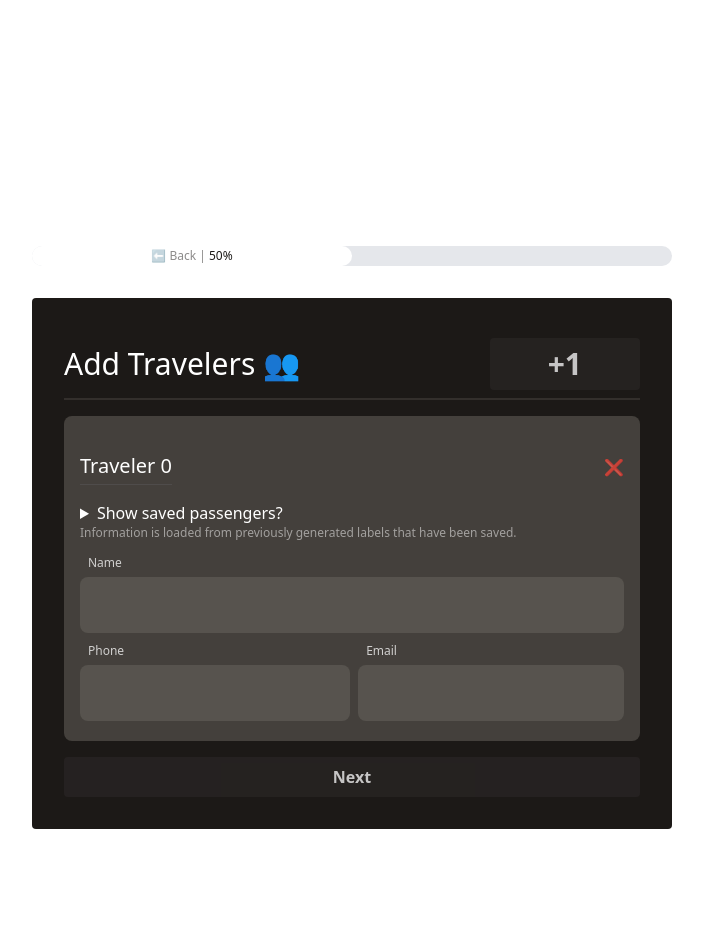
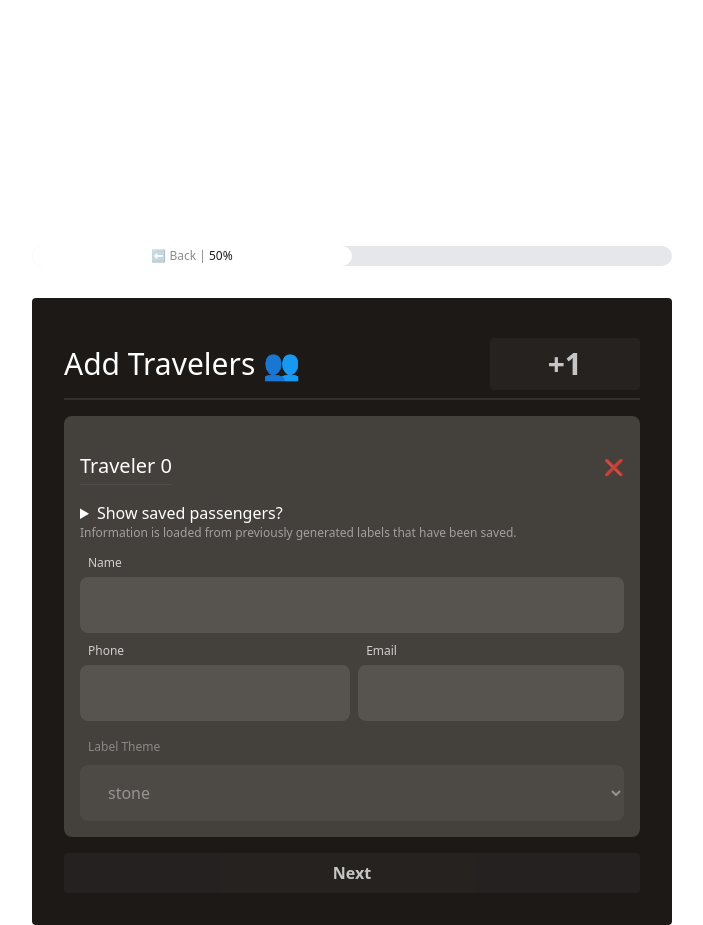
Before and after one commit to Zylops/Labellio, a SvelteKit app: page / in a window 1280 px wide. Both pictures are taken after typing "Sample", "Sample", "Sample" into the empty fields and a click on the button "Next". Shown: the whole page, without its empty margins (288-991 px from the left). Before the commit the page ends 829 px from the top, so only its background shows below. Built offline with nearby package versions, Linux system fonts and the light colour scheme.

Commit message:
Label Themes 🌈

```diff
--- a/src/app.postcss
+++ b/src/app.postcss
@@ -73,15 +73,15 @@ button, .button {
 
 .header {
     -webkit-print-color-adjust: exact;
-    @apply bg-stone-600 flex justify-between p-2 text-white
+    @apply flex justify-between p-2 text-white
 }
 
-.main, .footer {
-    @apply flex justify-between text-stone-600 p-6
+.main {
+    @apply flex justify-between p-6
 }
 
 .footer {
-    @apply place-items-end
+    @apply place-items-end flex justify-between p-6
 }
 
 .name, .flight-no {
--- a/src/lib/info.js
+++ b/src/lib/info.js
@@ -2,7 +2,10 @@ import { writable } from "svelte/store";
 
 export const infoStore = writable({
     flightInfo: {},
-    passengers: [{}],
+    passengers: [{
+        theme: 'stone'
+    }],
     tags: 1,
+    theme: 'stone',
     stage: 0
 });
--- /dev/null
+++ b/src/lib/themes.js
@@ -0,0 +1,24 @@
+export const rgb = {
+    "slate": "71-85-105",
+    "gray": "51-65-85",
+    "zinc": "82-82-91",
+    "neutral": "64-64-64",
+    "stone": "87-83-78",
+    "red": "220-38-38",
+    "orange": "153-27-27",
+    "amber": "217-119-6",
+    "yellow": "202-138-4",
+    "lime": "101-163-13",
+    "green": "22-163-74",
+    "emerald": "5-150-105",
+    "teal": "13-148-136",
+    "cyan": "14-116-144",
+    "sky": "7-89-133",
+    "blue": "37-99-235",
+    "indigo": "79-70-229",
+    "violet": "109-40-217",
+    "purple": "126-34-206",
+    "fuchsia": "192-38-211",
+    "pink": "219-39-119",
+    "rose": "225-29-72"
+}
--- a/src/routes/+page.svelte
+++ b/src/routes/+page.svelte
@@ -6,8 +6,6 @@
     import FromToSelector from './components/FromToSelector.svelte';
     import AddTravellers from './components/AddTravellers.svelte';
     import NumberOfBags from './components/NumberOfBags.svelte';
-
-    $infoStore.stage = 0;
 
     function goBack() {
         if ($infoStore.stage != 0) {
@@ -23,9 +21,6 @@
         let percent = Math.round(((num+1)/4)*100)
         return percent;
     }
-
-
-
 
 </script>
 
--- a/src/routes/components/AddTravellers.svelte
+++ b/src/routes/components/AddTravellers.svelte
@@ -1,12 +1,15 @@
 <script>
-  import { infoStore } from '$lib/info'
+    import { infoStore } from '$lib/info'
+    import { rgb } from '$lib/themes'
     import { onMount } from 'svelte';
 
-    $: passengers = [{name: '', phone: '', email: ''}];
+    let themes = Object.keys(rgb)
+
+    $: passengers = [{name: '', phone: '', email: '', theme: 'stone'}];
     $: saved = [];
 
     function addTraveler() {
-        passengers = [{name: '', phone: '', email: ''}, ...passengers]
+        passengers = [{name: '', phone: '', email: '', theme: 'stone'}, ...passengers]
     }
 
     function getPassengers() {
@@ -35,11 +38,11 @@
         infoStore.update((d) => {
             let copy = d;
             copy.passengers = passengers
-            copy.stage = 2;
             copy.passengers.forEach((p) => {
                 p.phone = p.phone.trim()
                 p.email = p.email.trim()
             })
+            copy.stage = 2;
             return copy
         })
     }
@@ -71,7 +74,11 @@
             <form class="mt-2">
                 <div class="flex justify-between place-items-center">
                     <h2 class="subtitle mb-2 mt-2">Traveler {passengers.indexOf(p)}</h2>
-                    <p on:click={() => {removePassenger(i)}} class="opacity-75 hover:opacity-100 cursor-pointer transition">❌</p>
+                    <div class="actions">
+                        <!-- svelte-ignore a11y-click-events-have-key-events -->
+                        <!-- svelte-ignore a11y-no-noninteractive-element-interactions -->
+                        <p on:click={() => {removePassenger(i)}} class="opacity-75 hover:opacity-100 cursor-pointer transition">❌</p>
+                    </div>
                 </div>
 
                 <details class="my-2">
@@ -102,6 +109,15 @@
                         <input type="email" bind:value={p.email} name="email">
                     </div>
                 </div>
+
+                <div class="theme mt-2">
+                    <label for="theme">Label Theme</label>
+                    <select name="theme" class="bg-{p.theme}-600 mt-2" bind:value={p.theme}>
+                        {#each themes as theme}
+                            <option class="bg-{theme}-600" value="{theme}">{theme}</option>
+                        {/each}
+                    </select>
+                </div>
             </form>
         </div>
     {/each}
--- a/src/routes/components/Label.svelte
+++ b/src/routes/components/Label.svelte
@@ -1,13 +1,13 @@
 <script>
-    export let passenger, flightInfo, url;
+    export let passenger, flightInfo, url
 </script>
 
 <div class="label" style="">
-    <div class="header">
+    <div class="header bg-{passenger.theme}-600">
         <img src="labellio_white.png" class="w-24" alt="labellio">
         <p>Package Label</p>
     </div>
-    <div class="main">
+    <div class="main text-{passenger.theme}-600">
         <div class="passenger">
             <h1 class="name">{passenger.name}</h1>
             <p class="details">{passenger.phone}, {passenger.email}</p>
@@ -16,7 +16,7 @@
             <h1>{flightInfo.flightNo}</h1>
         </div>
     </div>
-    <div class="footer">
+    <div class="footer text-{passenger.theme}-600">
         <div class="path">
             <div class="from">{flightInfo.departure}</div>
             <p>➔</p>
@@ -27,3 +27,7 @@
 
     <img src="bg.svg" alt="" class="bg">
 </div>
+
+<!-- Tailwind does not preprocess these if theyre "not being used" as it does not recognize the theme variable inserted into the class name in realtime while preprocessing. -->
+
+<div class="cache bg-slate-600 text-slate-600 bg-gray-600 text-gray-600 bg-zinc-600 text-zinc-600 bg-neutral-600 text-neutral-600 bg-stone-600 text-stone-600 bg-red-600 text-red-600 bg-orange-600 text-orange-600 bg-amber-600 text-amber-600 bg-yellow-600 text-yellow-600 bg-lime-600 text-lime-600 bg-green-600 text-green-600 bg-emerald-600 text-emerald-600 bg-teal-600 text-teal-600 bg-cyan-600 text-cyan-600 bg-sky-600 text-sky-600 bg-blue-600 text-blue-600 bg-indigo-600 text-indigo-600 bg-violet-600 text-violet-600 bg-purple-600 text-purple-600 bg-fuchsia-600 text-fuchsia-600 bg-pink-600 text-pink-600 bg-rose-600 text-rose-600"></div>
--- a/src/routes/components/Labels.svelte
+++ b/src/routes/components/Labels.svelte
@@ -2,7 +2,8 @@
     import Label from './Label.svelte';
 
     import { PUBLIC_URL, PUBLIC_QR_API } from '$env/static/public'
-    import { infoStore } from '$lib/info.js'
+    import { infoStore } from '$lib/info'
+    import { rgb } from '$lib/themes'
 
     let flightInfo = $infoStore.flightInfo
 
@@ -19,7 +20,8 @@
     }
 
     function generateQR(passenger) {
-        let qr = PUBLIC_QR_API + generateUrl(passenger, flightInfo)
+        let api = PUBLIC_QR_API.replace('INSERT', rgb[passenger.theme])
+        let qr = api + generateUrl(passenger, flightInfo)
         console.log(qr)
         return qr
     }
```
Also changed, not shown: 2 other files (tests, documents, lock files or other folders).
